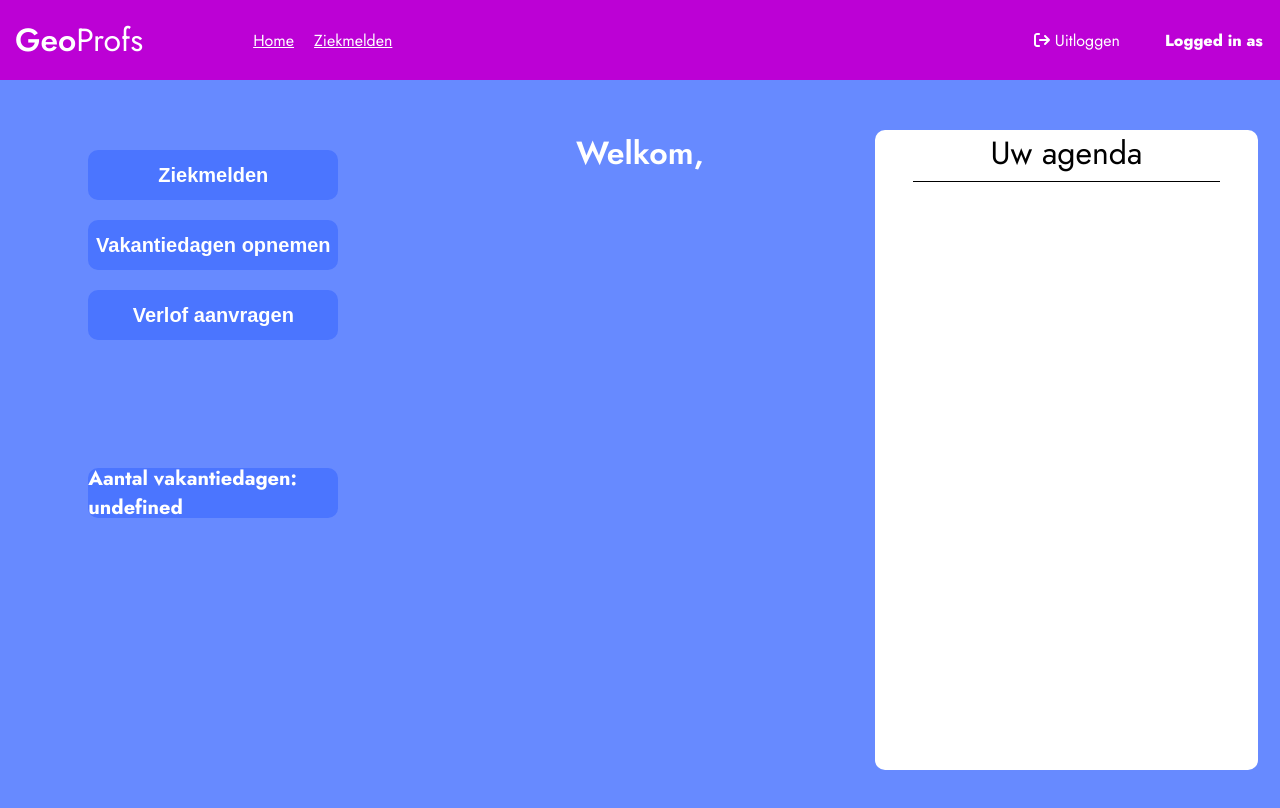
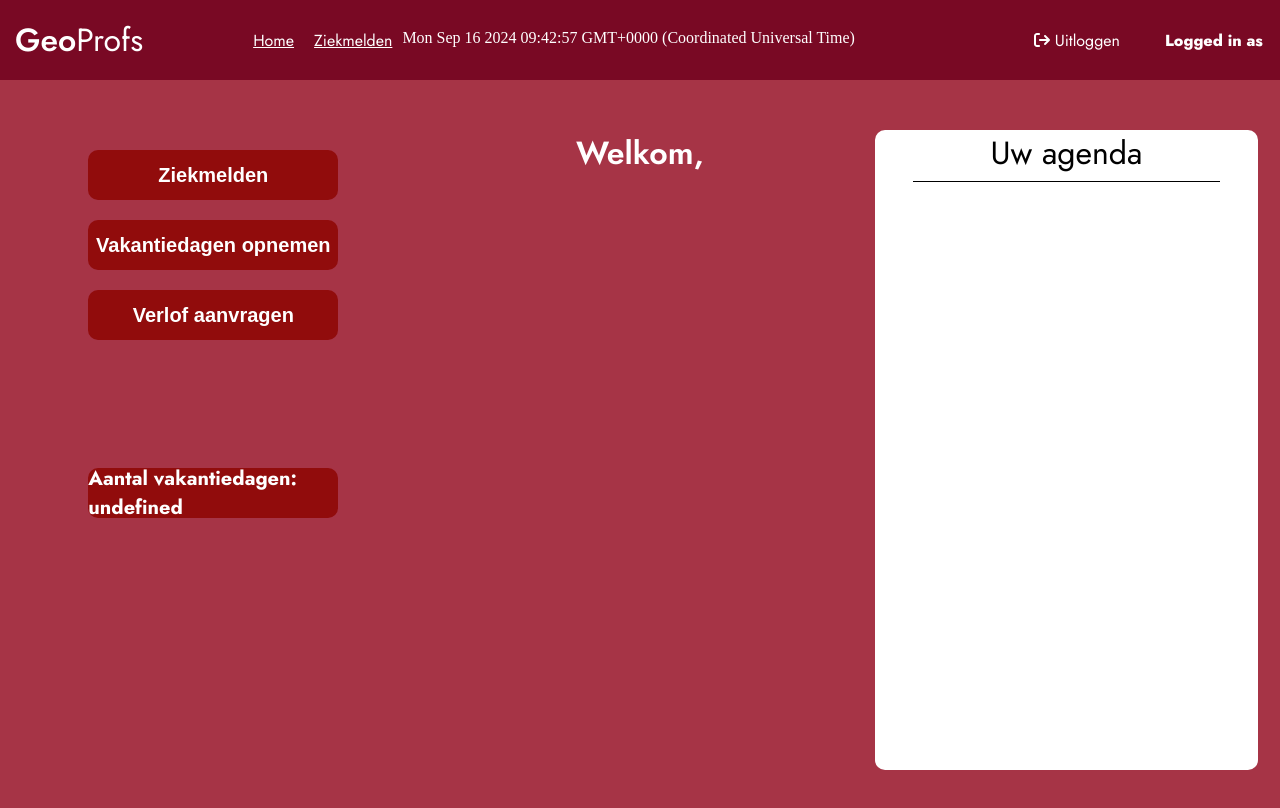
Before and after one commit to BoraEfe/GeoProfs, a React (Vite) app: page / in a window 1280 px wide. Shown: the top 808 px of the page. Built offline with nearby package versions, Linux system fonts and the light colour scheme; no server answers; the database is empty; sample sign-in values are in the browser's storage.

Commit message:
datum fix

```diff
--- a/src/Components/Header/Header.css
+++ b/src/Components/Header/Header.css
@@ -1,7 +1,7 @@
 header {
     width: 100vw;
     height: 80px;
-    background-color: rgb(188, 1, 213);
+    background-color: #790924;
     display: flex;
     flex-direction: row;
     align-items: center;
--- a/src/Components/Header/Header.jsx
+++ b/src/Components/Header/Header.jsx
@@ -2,6 +2,7 @@ import './Header.css';
 import { FontAwesomeIcon } from '@fortawesome/react-fontawesome'
 import { faArrowRightFromBracket } from '@fortawesome/free-solid-svg-icons';
 import { useNavigate } from 'react-router-dom';
+import date from '../../Components/date';
 
 const Header = () => {
 
@@ -24,6 +25,7 @@ const Header = () => {
             <li>
               <a href="/ziekmelden">Ziekmelden</a>
             </li>
+            <Date/>
             <li className="logout-button" onClick={() => {handleLogout()}}>
               <a><FontAwesomeIcon icon={faArrowRightFromBracket} /> Uitloggen</a>
             </li>
--- /dev/null
+++ b/src/Components/date.jsx
@@ -0,0 +1,13 @@
+import { React } from 'react';
+import { useState } from 'react';
+
+const Date = () => {
+    const [date, setDate] = useState(new Date());
+    return(
+        <>
+        <h1>Datum: </h1>
+        <p> {date.toLocaleString()}</p>
+        </>
+    )
+}
+export default Date;
--- a/src/Pages/HomePage/HomePage.css
+++ b/src/Pages/HomePage/HomePage.css
@@ -4,7 +4,7 @@
 }
 main{
     font-family: "jost", sans-serif;
-    background-color: #678AFF;
+    background-color:#A63446;
     width: 100%;
     height:100vh;
     display: flex;
@@ -21,7 +21,7 @@ main{
         button{
             width: 250px;
             height: 50px;
-            background-color: #4B75FF;
+            background-color: #910C0C;
             border: none;
             border-radius: 10px;
             margin-top: 20px;
@@ -31,8 +31,9 @@ main{
             color:white;
             transition: 0.3s;
         }
+
         button:hover{
-            background-color: #5679ef;
+            background-color: #9c0e0e;
             transform: scale(1.05);
             transition: 0.3s;
         }
@@ -44,7 +45,7 @@ main{
         .vakantiedagen{
             width: 250px;
             height: 50px;
-            background-color: #4B75FF;
+            background-color: #910C0C;
             border: none;
             border-radius: 10px;
             font-size: 20px;
```
Also changed, not shown: 1 other file (tests, documents, lock files or other folders).
